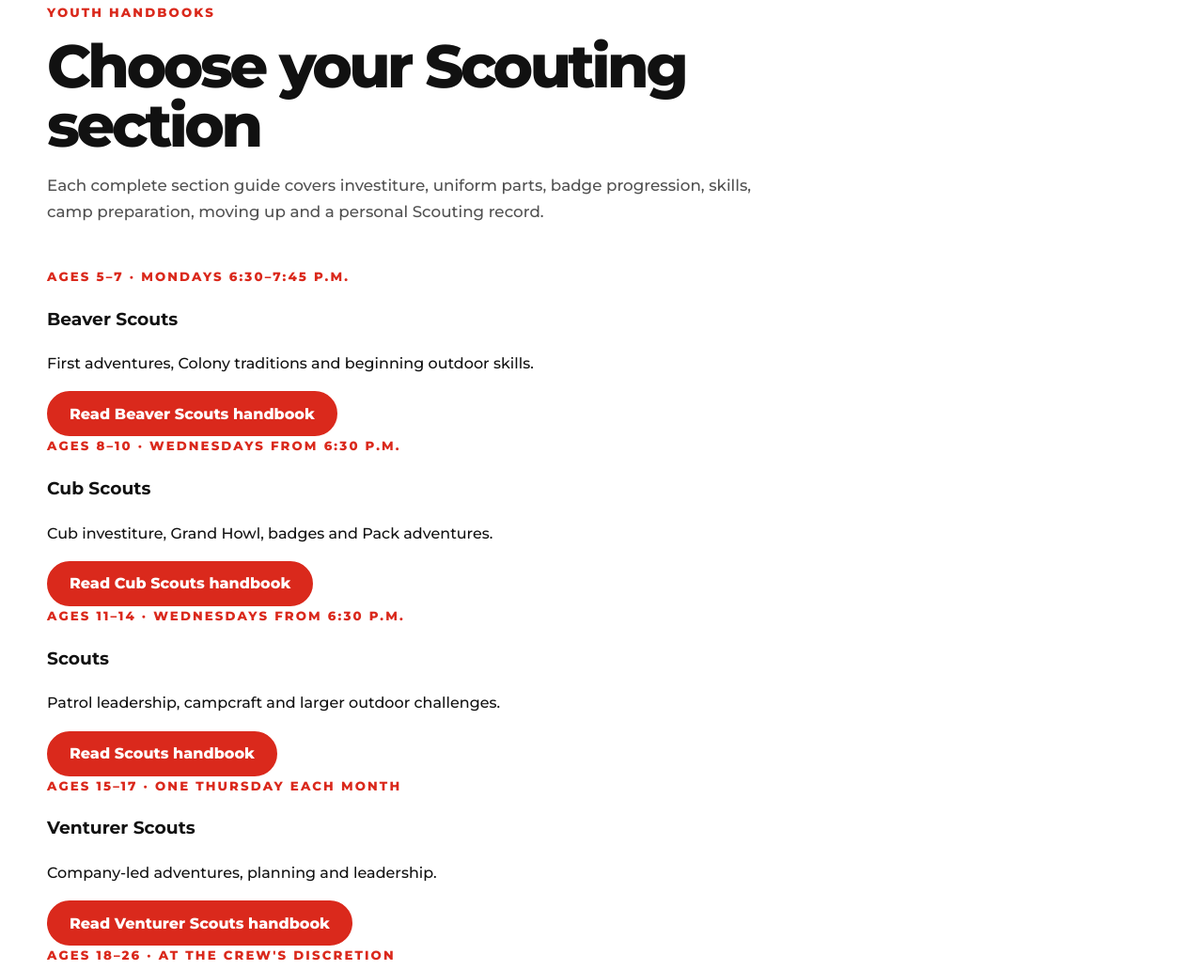
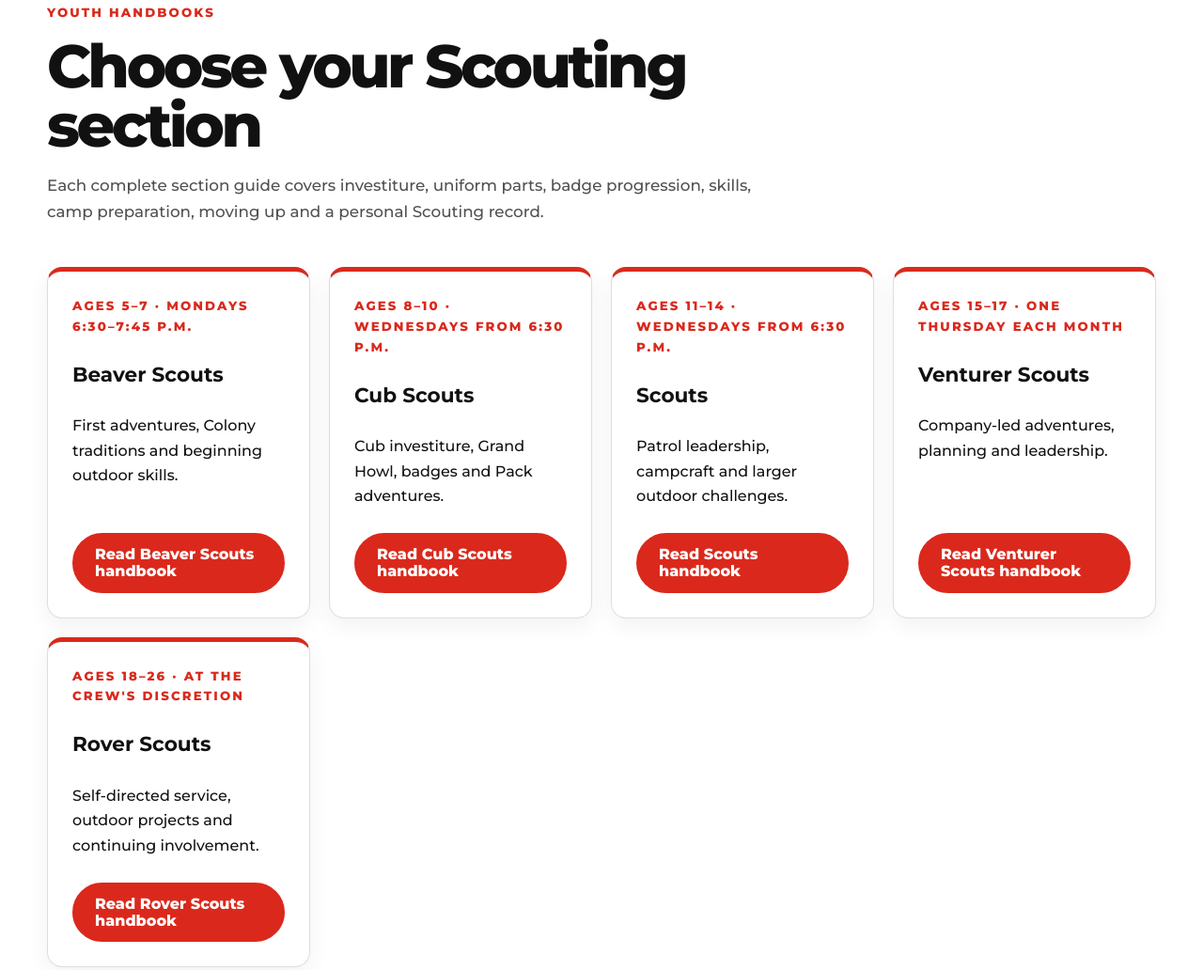
Before and after one commit to ItsRadioo/1stSaultScouts, a website: page handbook.html in a window 1280 px wide. Shown: the part 794-1826 px from the top of the page at 94% size. Drawn offline with Linux system fonts and the light colour scheme.

Commit message:
Add layout and printable record styles for youth handbook series

```diff
--- a/site.css
+++ b/site.css
@@ -1640,3 +1640,11 @@ select {
 .handbook-checklist{list-style:none;padding:0!important}.handbook-checklist li{padding:10px 0;border-bottom:1px solid var(--border)}.handbook-checklist label{display:flex;align-items:flex-start;gap:12px;cursor:pointer}.handbook-checklist input{width:18px;height:18px;accent-color:var(--red);flex:0 0 auto;margin-top:4px}
 @media(max-width:840px){.handbook-layout{grid-template-columns:1fr}.handbook-toc{position:static}.handbook-section{scroll-margin-top:80px}}
 @media print{.site-header,.utility-bar,.site-footer,.handbook-toc,.hero-actions{display:none!important}.page-hero{background:#fff!important;color:#111!important;padding:12px 0!important}.page-hero *{color:#111!important}.handbook-layout{display:block}.handbook-section{box-shadow:none;border:0;border-bottom:1px solid #aaa;border-radius:0;break-inside:avoid-page;padding:15px 0}.handbook-main{width:100%}.handbook-section h2{font-size:20pt}.handbook-checklist input{print-color-adjust:exact}}
+
+/* Youth section handbook series */
+.handbook-section-grid{display:grid;grid-template-columns:repeat(auto-fit,minmax(245px,1fr));gap:20px;margin-bottom:40px}
+.handbook-section-card{background:#fff;border:1px solid var(--border);border-top:5px solid var(--red);border-radius:16px;padding:26px;box-shadow:0 8px 24px rgba(0,0,0,.055);display:flex;flex-direction:column;align-items:flex-start}
+.handbook-section-card h3{font-size:1.35rem;margin:8px 0}.handbook-section-card p:not(.eyebrow){flex:1}.handbook-section-card .button{margin-top:10px}
+.record-prompt{display:block;font-weight:600;margin:22px 0}.record-prompt textarea{display:block;width:100%;box-sizing:border-box;border:1px solid #c5c5c5;border-radius:10px;padding:12px;margin-top:10px;font:inherit;min-height:95px;background:#fff;color:#111}
+.handbook-toc hr{width:100%;border:0;border-top:1px solid var(--border)}
+@media print{.handbook-section-grid{display:none}.record-prompt textarea{border:1px solid #999;min-height:65px}.handbook-section{break-inside:auto}.handbook-section h2,.handbook-section h3{break-after:avoid}.handbook-section p,.handbook-section li{orphans:3;widows:3}}
```
